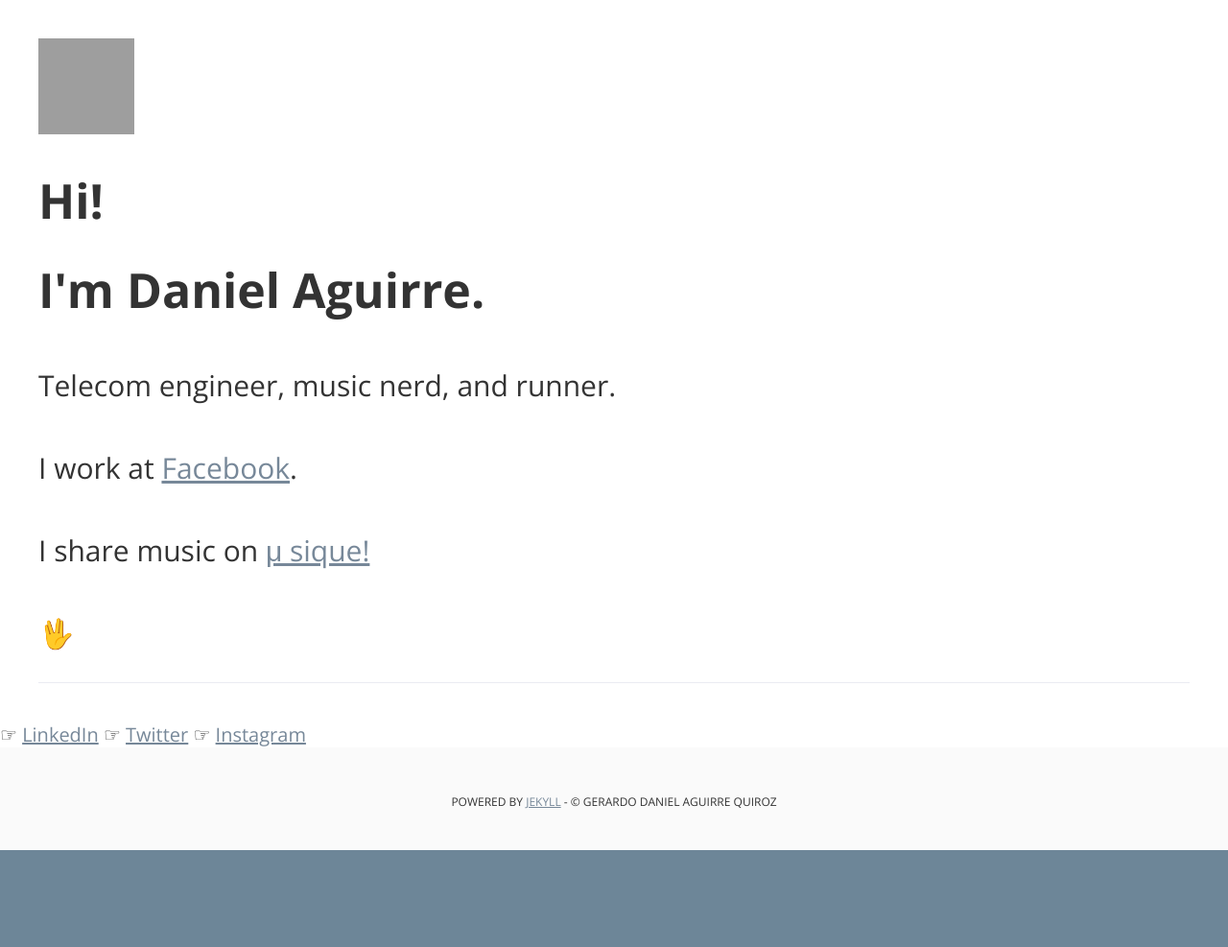
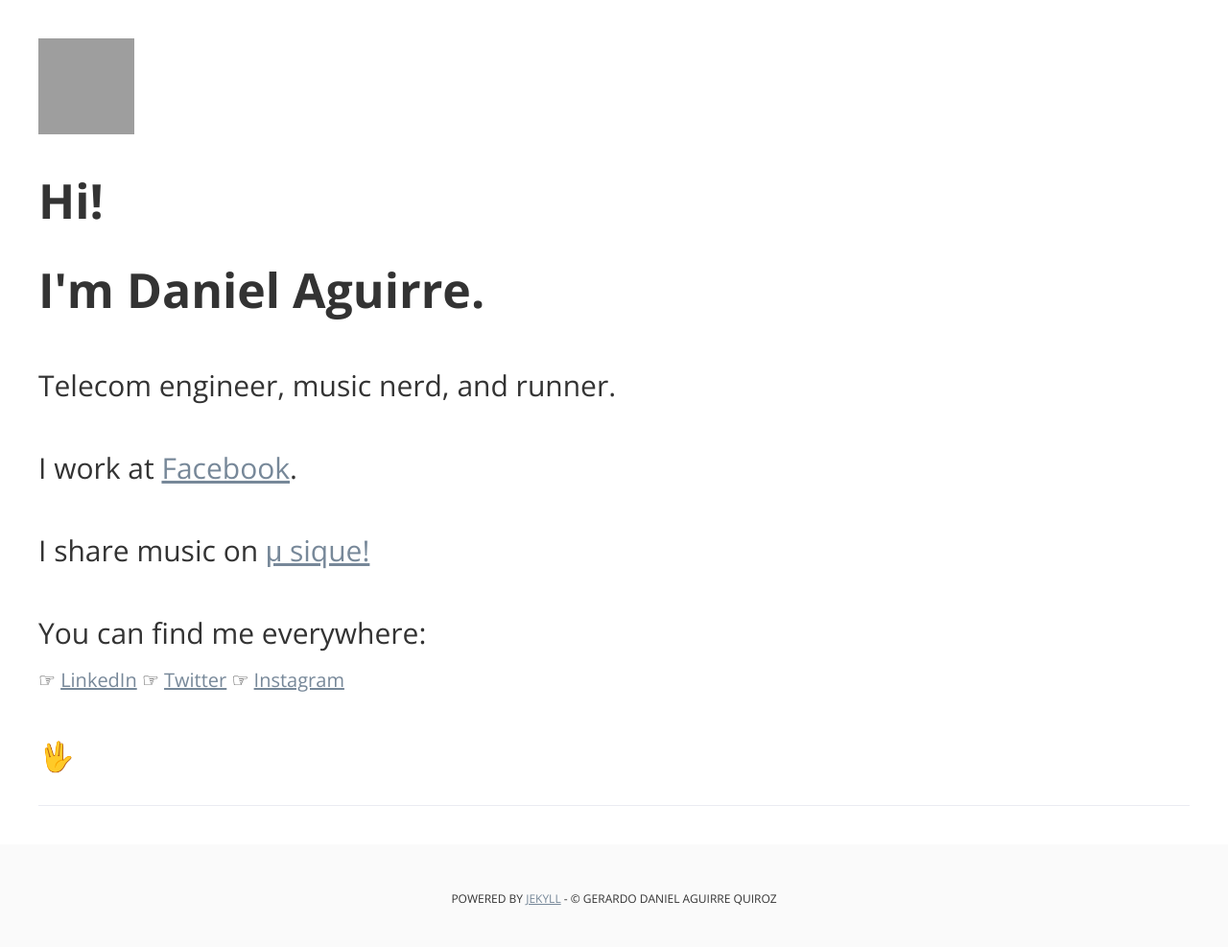
Before and after one commit to gdaq/gdaq.github.io, a Jekyll site: the page built from index.html, in a window 1280 px wide. Shown: the whole page at 96% size. Built offline with Jekyll 4.4.1, drawn with Linux system fonts in a browser that asks for light colours; the list of posts is cut into pages by our own code; before the commit the page ends 900 px from its top, so only the background shows below that; grey boxes are pictures that could not be loaded.

Commit message:
Update default.html

```diff
--- a/_layouts/default.html
+++ b/_layouts/default.html
@@ -79,19 +79,20 @@
           		<h3>Telecom engineer, music nerd, and runner.</h3>
 	  		<h3>I work at <a href="https://connectivity.fb.com">Facebook</a>.</h3>
           		<h3>I share music on <a href="http://mu-sique.com">μ sique!</a></h3>
+			<h3>You can find me everywhere:</h3>
+			<span align="left">☞ <a target="_blank" href="https://www.linkedin.com/in/gerardodanielaguirre/">LinkedIn</a></span>
+          {% if site.twitter %}
+          <span align="center">☞ <a target="_blank" href="http://twitter.com/{{ site.twitter }}">Twitter</a></span>
+          {% endif %}
+          {% if site.instagram %}
+          <span align="right">☞ <a target="_blank" href="http://instagram.com/{{ site.instagram }}">Instagram</a></span>
+          {% endif %}
 			<h3>🖖</h3>
           <p></p>
 	<p></p>
       </ul>
     </nav>
      </div>
-	  <span align="left">☞ <a target="_blank" href="https://www.linkedin.com/in/gerardodanielaguirre/">LinkedIn</a></span>
-          {% if site.twitter %}
-          <span align="center">☞ <a target="_blank" href="http://twitter.com/{{ site.twitter }}">Twitter</a></span>
-          {% endif %}
-          {% if site.instagram %}
-          <span align="right">☞ <a target="_blank" href="http://instagram.com/{{ site.instagram }}">Instagram</a></span>
-          {% endif %}
       </header>
 
 
```
